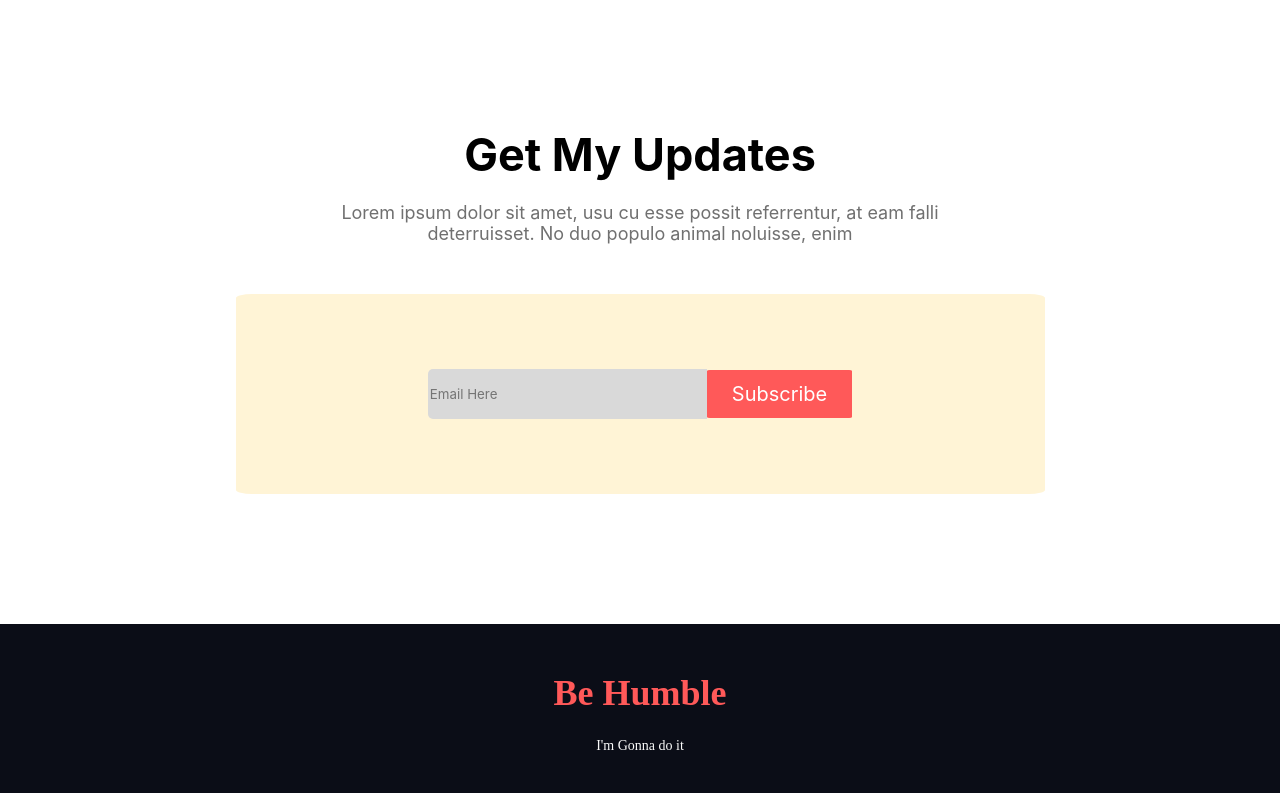
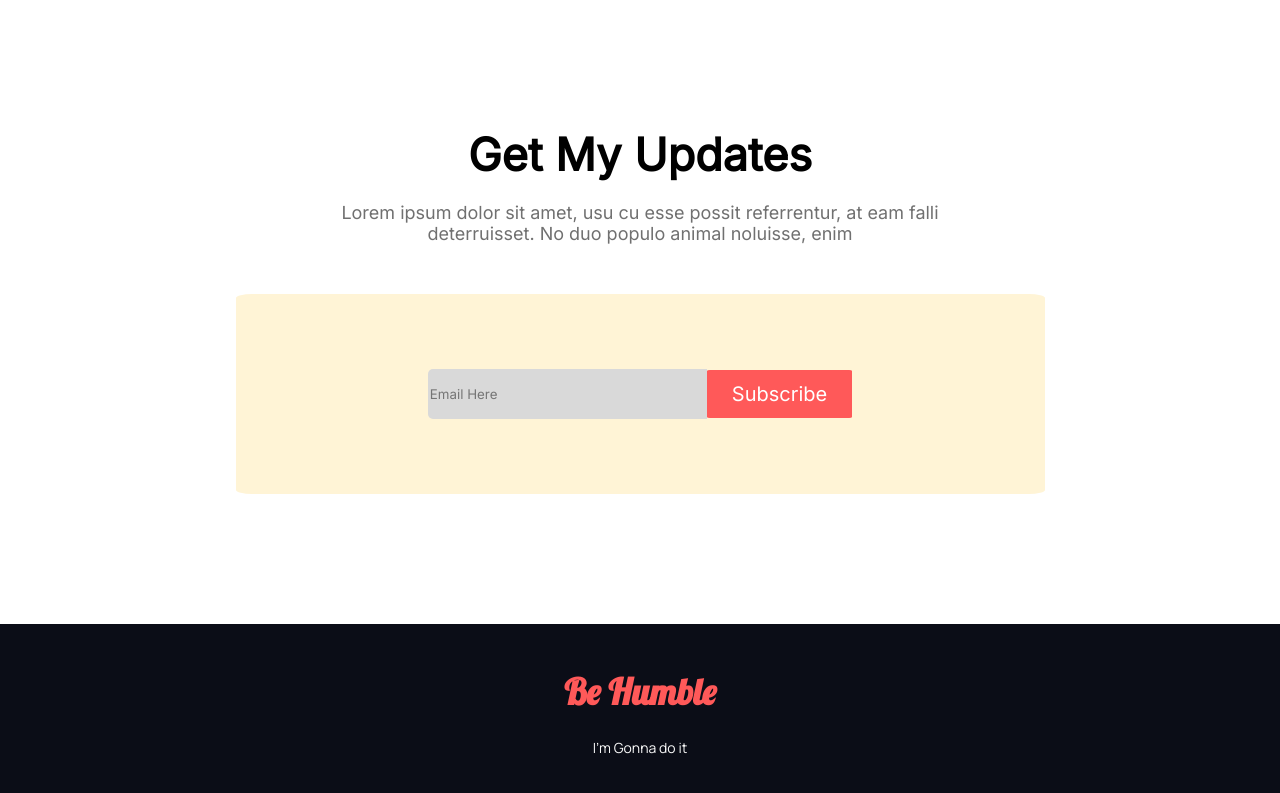
Before and after one commit to safatsaat2/donate-project, a plain HTML site: page index.html in a window 1280 px wide. Shown: the part 3237-4030 px from the top of the page. Drawn offline with Linux system fonts and the light colour scheme.

Commit message:
font familys fixed

```diff
--- a/index.html
+++ b/index.html
@@ -3,11 +3,15 @@
 
 <head>
     <link rel="stylesheet" href="style.css">
-    <link rel="preconnect" href="https://fonts.googleapis.com"><link rel="preconnect" href="https://fonts.gstatic.com" crossorigin><link href="https://fonts.googleapis.com/css2?family=Open+Sans&display=swap" rel="stylesheet">
-    <link rel="preconnect" href="https://fonts.googleapis.com"><link rel="preconnect" href="https://fonts.gstatic.com" crossorigin><link href="https://fonts.googleapis.com/css2?family=Open+Sans&display=swap" rel="stylesheet">
     <link rel="preconnect" href="https://fonts.googleapis.com">
     <link rel="preconnect" href="https://fonts.gstatic.com" crossorigin>
-    <link href="https://fonts.googleapis.com/css2?family=Open+Sans&display=swap" rel="stylesheet">
+    <link href="https://fonts.googleapis.com/css2?family=Manrope&display=swap" rel="stylesheet">
+    <link rel="preconnect" href="https://fonts.googleapis.com">
+    <link rel="preconnect" href="https://fonts.gstatic.com" crossorigin>
+    <link href="https://fonts.googleapis.com/css2?family=Lobster&display=swap" rel="stylesheet">
+    <link rel="preconnect" href="https://fonts.googleapis.com">
+    <link rel="preconnect" href="https://fonts.gstatic.com" crossorigin>
+    <link href="https://fonts.googleapis.com/css2?family=Inter&display=swap" rel="stylesheet">
     <meta charset="UTF-8">
     <meta http-equiv="X-UA-Compatible" content="IE=edge">
     <meta name="viewport" content="width=device-width, initial-scale=1.0">
@@ -121,8 +125,8 @@
                 animal noluisse, enim</p>
             <div>
 
-                    <input type="email" placeholder="Email Here">
-                    <button > Subscribe</button>
+                <input type="email" placeholder="Email Here">
+                <button> Subscribe</button>
 
             </div>
         </section>
--- a/style.css
+++ b/style.css
@@ -250,12 +250,12 @@
 
 .footer h1{
     font-size: 36px;
-    font-family: "lobster";
+    font-family: "Lobster";
     color: #FF5959;
 }
 .footer p{
     font-size: 14px;
     margin-top: 24px;
-    font-family: "manrope";
+    font-family: "Manrope";
     color: #FAFAFA;
 }
```
